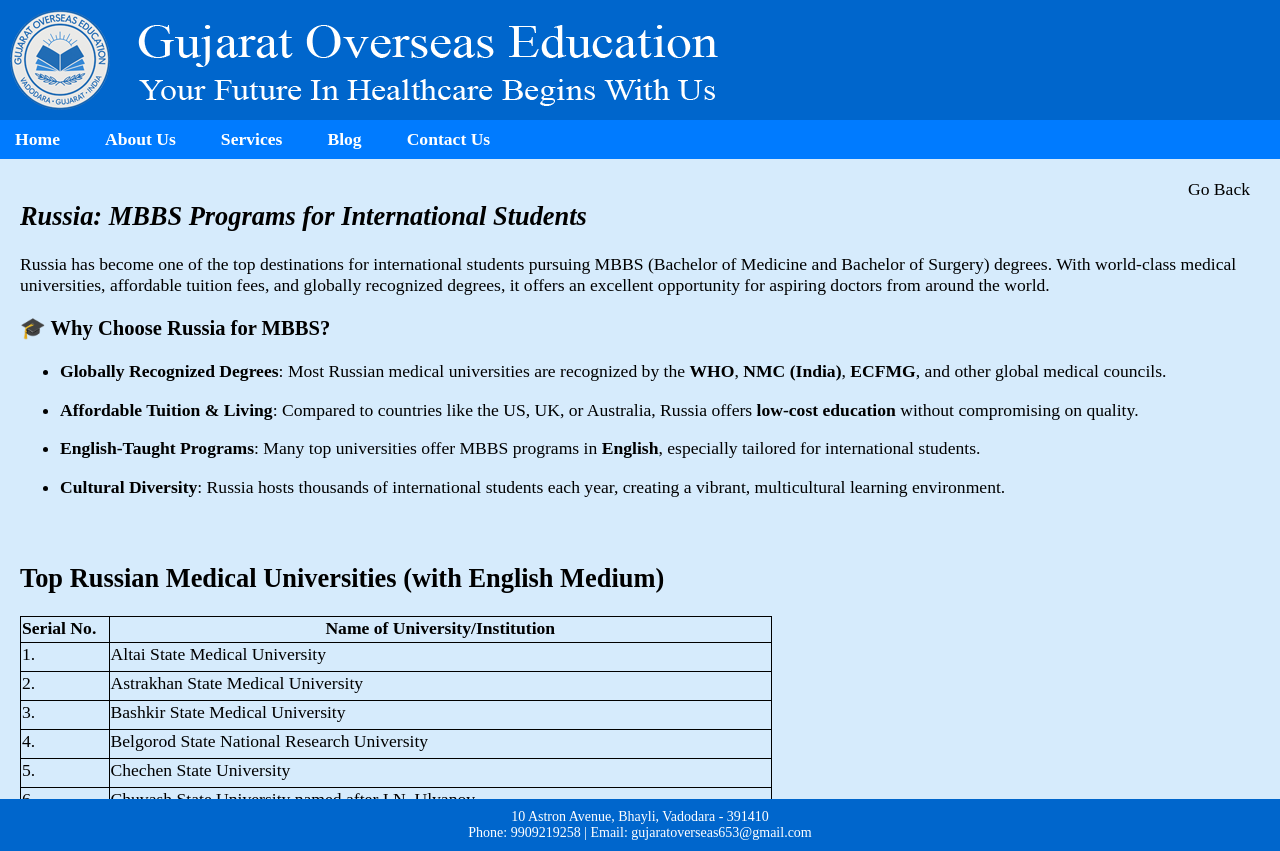
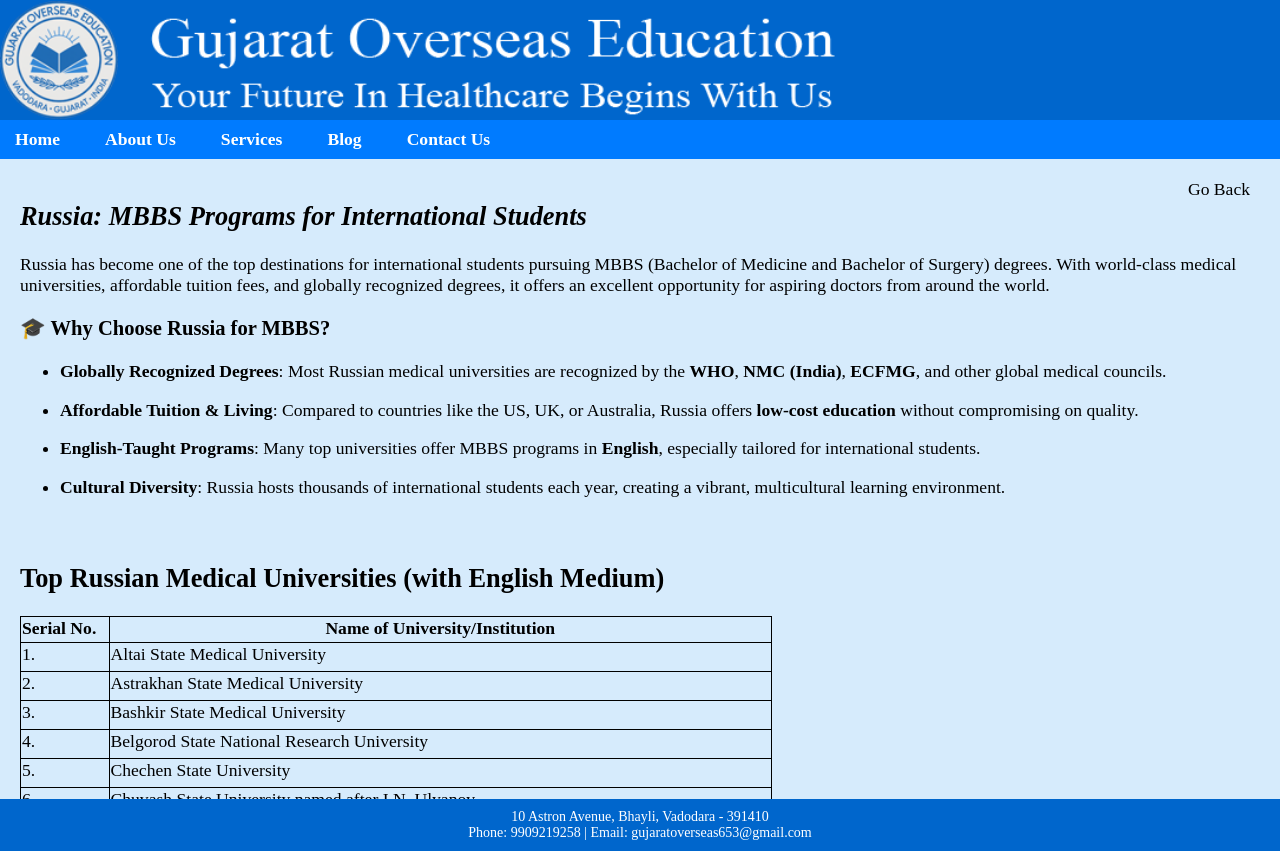
Before and after one commit to goe-brd/goe-brd.github.io, a plain HTML site: page countries/russia.html in a window 1280 px wide. Drawn offline with Linux system fonts and the light colour scheme.

Commit message:
Update russia.html

```diff
--- a/countries/russia.html
+++ b/countries/russia.html
@@ -12,12 +12,12 @@
 <body>
 
   <div class='wrapper'>
-    <div style="background-color: #0066cc; display: flex; align-items: center; padding: 10px;">
-  <img src="https://goe-brd.github.io/goe_banner.png"  class="header-responsive-image" style="margin-right: 20px;" />
+   <div id="banner" style="display: flex; align-items: center; ">
   <div class='hamburger' onclick='document.body.classList.toggle("nav-open")' style="margin-left: auto; font-size: 20px; cursor: pointer;">
-    &#9776; Menu
+    &#8251;
   </div>
-</div>
+   </div>
+
     <nav>
       <a href='../index.html'>Home</a>
       <a href='../about.html'>About Us</a>
```
